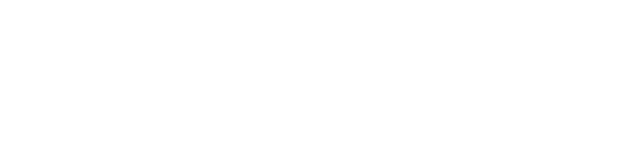
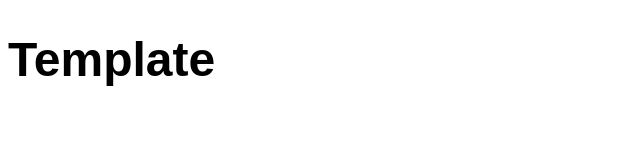
Before and after one commit to chri911/vanilla-template, a website built with Parcel: page src/index.html in a window 1280 px wide. Shown: the whole page, without its empty margins (0-640 px from the left). Built offline with nearby package versions, Linux system fonts and the light colour scheme.

Commit message:
add new files

```diff
--- a/src/index.html
+++ b/src/index.html
@@ -1 +1 @@
-<!DOCTYPE html><html lang="en"><head><meta charset="UTF-8"><meta http-equiv="X-UA-Compatible" content="IE=edge"><meta name="viewport" content="width=device-width, initial-scale=1.0"><title>Title</title><link rel="stylesheet" href="./style.scss"><script src="./main.js"></script></head><body> </body></html>
+<!DOCTYPE html><html lang="en"><head><meta charset="UTF-8"><meta http-equiv="X-UA-Compatible" content="IE=edge"><meta name="viewport" content="width=device-width, initial-scale=1.0"><title>Title</title><link rel="stylesheet" href="./style.scss"><script src="./main.js"></script></head><body><h1>Template</h1> </body></html>
--- /dev/null
+++ b/src/style.scss
@@ -0,0 +1,7 @@
+/* TODO: add styles */
+$base-font-size: 24px;
+
+body {
+  font-family: Arial, Helvetica, sans-serif;
+  font-size: $base-font-size;
+}
```
Also changed, not shown: docs/index.html (+1 -1 lines), .stylelintrc.json (added), 5 other files.
